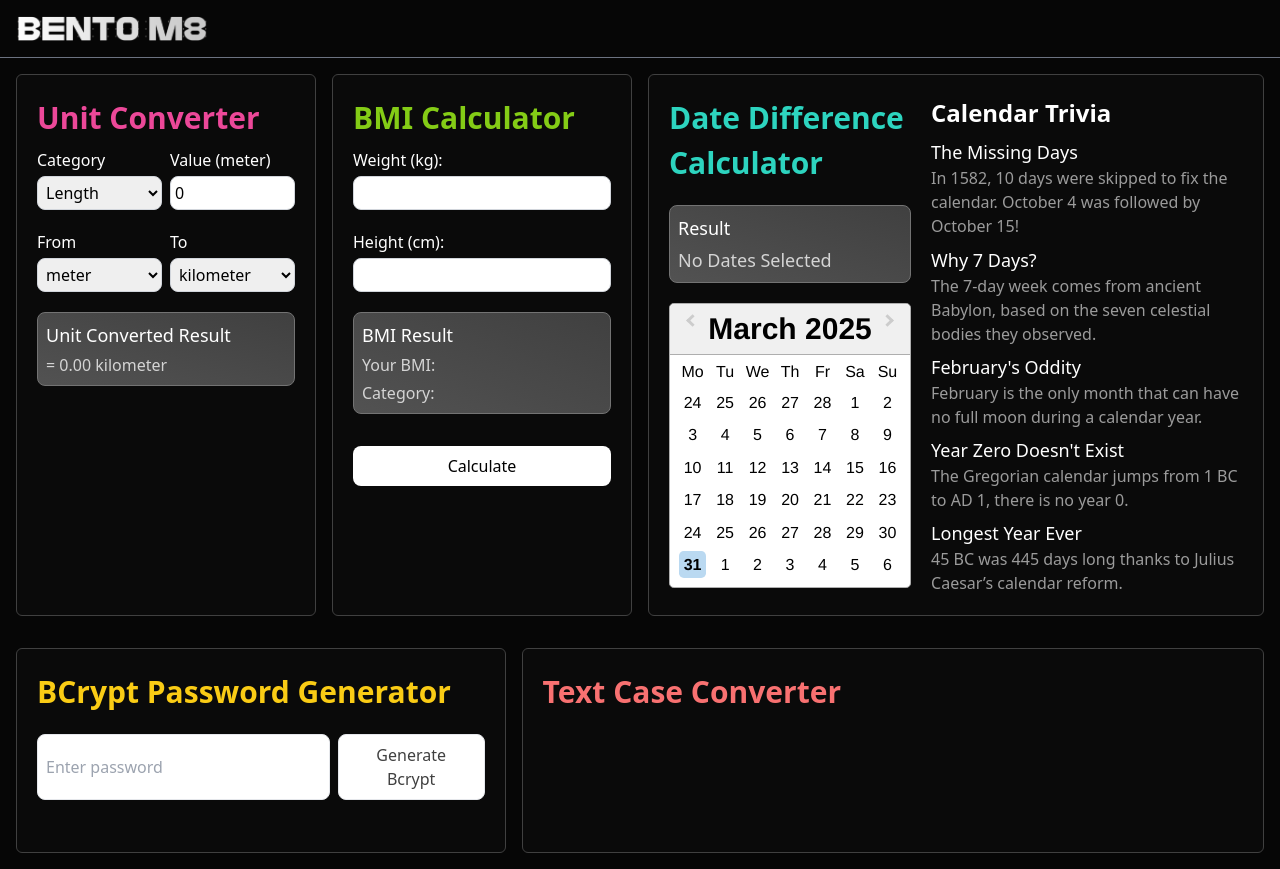
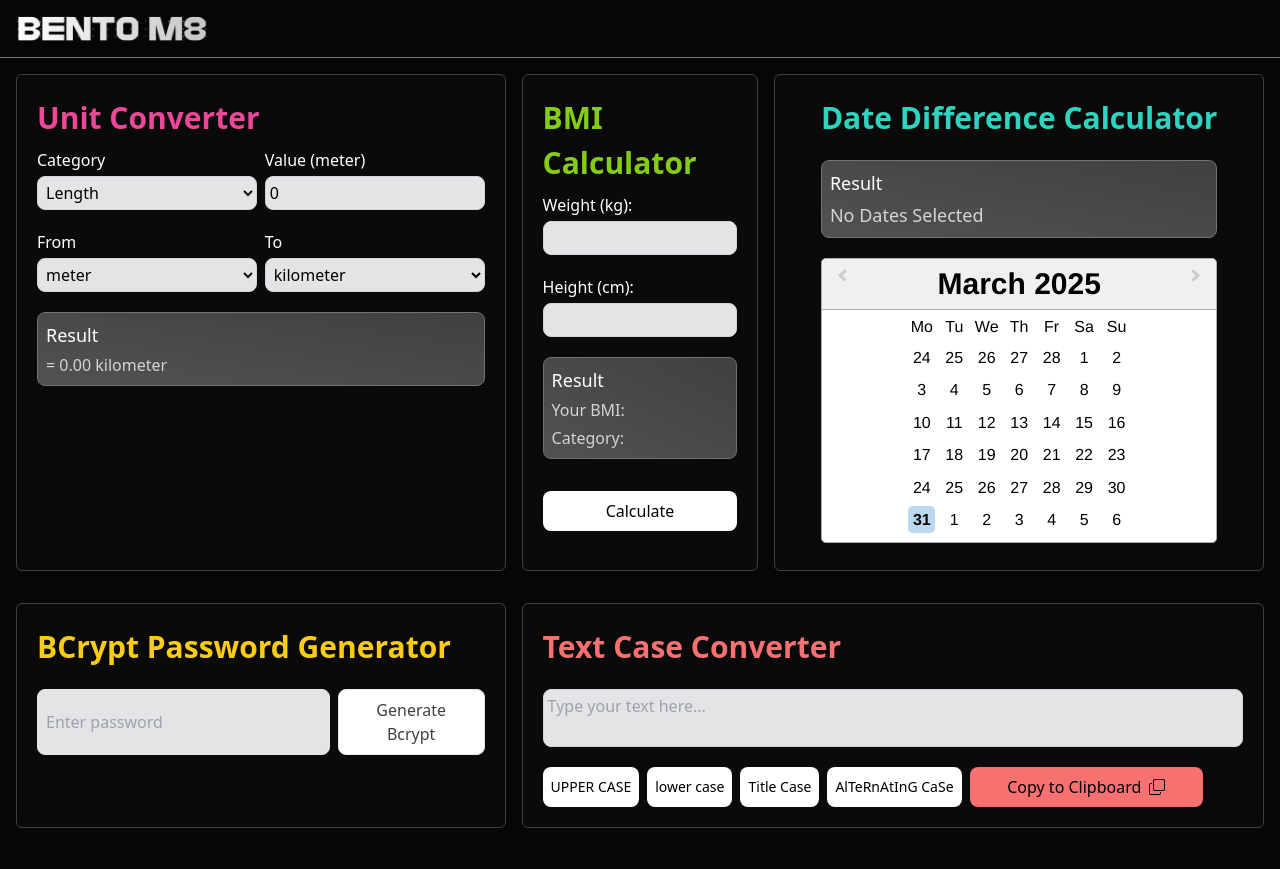
Before and after one commit to Cryobyte56/dev-tool-rect, a React (Vite) app: page / in a window 1280 px wide. After the commit the page ends 844 px from the top, so only its background shows below. Built offline with nearby package versions, Linux system fonts and the light colour scheme.

Commit message:
Organized Folder Structure. Completed Text Case Converter. Added useToast Hook and Toast Component for Reusability. Fixed Other UI-Related Things.

```diff
--- a/src/App.jsx
+++ b/src/App.jsx
@@ -1,10 +1,10 @@
 import "./App.css";
-import Navbar from "./Navbar";
-import UnitConverter from "./UnitConverter";
-import BMI from "./BMI";
-import DateDiff from "./DateDiff";
-import Bcrypt from "./Bcrypt_Gen";
-import TextCase from "./TextCase";
+import Navbar from "./components/Navbar";
+import UnitConverter from "./components/UnitConverter";
+import BMI from "./components/BMI";
+import DateDiff from "./components/DateDiff";
+import Bcrypt from "./components/Bcrypt_Gen";
+import TextCase from "./components/TextCase";
 
 function App() {
   return (
@@ -12,9 +12,9 @@ function App() {
       <Navbar />
       <div className="parent flex flex-col">
         {/* Top Row */}
-        <div className="grid grid-cols-1 sm:grid-cols-4 md:grid-cols-4 gap-4 p-4">
+        <div className="grid grid-cols-1 sm:grid-cols-5 md:grid-cols-5 gap-4 p-4">
           {/* Unit Converter Component */}
-          <div className="col-span-1 sm:col-span-1 md:col-span-1 bg-neutral-950 text-white border rounded-md border-neutral-700 p-5 animate-fade-up">
+          <div className="col-span-1 sm:col-span-2 md:col-span-2 bg-neutral-950 text-white border rounded-md border-neutral-700 p-5 animate-fade-up">
             <UnitConverter />
           </div>
 
--- a/src/TextCase.jsx
+++ /dev/null
@@ -1,11 +0,0 @@
-const TextCase = () => {
-  return (
-    <>
-      <h2 className="font-bold text-red-400 mb-5">
-        Text Case Converter
-      </h2>
-    </>
-  );
-};
-
-export default TextCase;
--- a/src/BMI.jsx
+++ b/src/components/BMI.jsx
@@ -35,7 +35,7 @@ const BMI = () => {
         <div className="weight flex flex-col gap-1">
           <label>Weight (kg):</label>
           <input
-            className="w-full rounded-lg text-black p-1 border border-gray-300 focus:border-lime-400 focus:outline-none"
+            className="w-full rounded-lg text-black p-1 bg-zinc-200 border border-gray-300 focus:border-lime-400 focus:outline-none"
             type="number"
             min="0"
             value={weight}
@@ -51,7 +51,7 @@ const BMI = () => {
         <div className="height flex flex-col gap-1">
           <label>Height (cm):</label>
           <input
-            className="w-full rounded-lg text-black p-1 border border-gray-300 focus:border-lime-400 focus:outline-none"
+            className="w-full rounded-lg text-black p-1 bg-zinc-200 border border-gray-300 focus:border-lime-400 focus:outline-none"
             type="number"
             min="0"
             value={height}
@@ -67,7 +67,7 @@ const BMI = () => {
       {/* Result */}
       <div className="result">
         <div className="flex flex-col gap-1 mt-5 w-full rounded-lg text-neutral-300 bg-gradient-to-tr from-neutral-600 to-neutral-700 p-2 border border-neutral-500">
-          <p className="font-medium text-lg text-white">BMI Result</p>
+          <p className="font-medium text-lg text-white">Result</p>
           <p className="text-md">Your BMI: {bmi}</p>
           <p className="text-md">Category: {category}</p>
         </div>
@@ -75,7 +75,7 @@ const BMI = () => {
 
       {/* Calculate Result */}
       <button
-        className="bmi-submit-btn mt-8 rounded-lg bg-white text-black font-medium p-2 hover:bg-neutral-200"
+        className="bmi-submit-btn mt-8 rounded-lg bg-white text-black font-medium p-2 hover:bg-zinc-200"
         onClick={calculateBMI}
       >
         Calculate
--- a/src/Bcrypt_Gen.jsx
+++ b/src/components/Bcrypt_Gen.jsx
@@ -1,10 +1,12 @@
 import bcrypt from "bcryptjs";
 import React, { useState, useEffect } from "react";
+import useToast from "../hooks/useToast";
+import Toast from "./Toast";
 
 const Bcrypt = () => {
   const [password, setPassword] = useState("");
   const [hash, setHash] = useState("");
-  const [showToast, setShowToast] = useState(false);
+  const { showToast, triggerToast } = useToast();
 
   // Toast
   useEffect(() => {
@@ -24,20 +26,18 @@ const Bcrypt = () => {
   const copyToClipboard = () => {
     if (hash) {
       navigator.clipboard.writeText(hash);
-      setShowToast(true);
+      triggerToast();
     }
   };
 
   return (
     <div className="bcrypt-container flex flex-col">
-      <h2 className="font-bold text-yellow-400 mb-5">BCrypt Password Generator</h2>
+      <h2 className="font-bold text-yellow-400 mb-5">
+        BCrypt Password Generator
+      </h2>
 
       {/* Toast Notification */}
-      {showToast && (
-        <div className="fixed bottom-8 left-1/2 transform -translate-x-1/2 z-50 bg-white text-black text-sm rounded-lg shadow-lg animate-fade-in-out px-4 py-2">
-          <p className="text-center">Copied to Clipboard!</p>
-        </div>
-      )}
+      <Toast show={showToast} message="Copied to Clipboard!" />
 
       <div className="flex gap-2 mb-8">
         <input
@@ -45,7 +45,7 @@ const Bcrypt = () => {
           placeholder="Enter password"
           value={password}
           onChange={(e) => setPassword(e.target.value)}
-          className="p-2 border rounded-lg w-2/3 text-black focus:border-yellow-400 focus:outline-none"
+          className="p-2 border rounded-lg w-2/3 text-black bg-zinc-200 focus:border-yellow-400 focus:outline-none"
         />
         <button
           onClick={generateHash}
--- a/src/DateDiff.jsx
+++ b/src/components/DateDiff.jsx
@@ -27,7 +27,7 @@ const DateDiff = () => {
   };
 
   return (
-    <div className="flex-col gap-5 sm:flex sm:flex-row">
+    <div className="flex-col gap-5 sm:flex sm:flex-row sm:justify-center">
       <div className="left">
         <h2 className="font-bold mb-2 text-teal-400">
           Date Difference Calculator
@@ -63,44 +63,6 @@ const DateDiff = () => {
           />
         </div>
       </div>
-
-      {/* Trivia Side - Filler */}
-      <div className="right grid gap-2 mt-5 sm:mt-0">
-        <h3 className="text-white">Calendar Trivia</h3>
-        <div>
-          <h5>The Missing Days</h5>
-          <p>
-            In 1582, 10 days were skipped to fix the calendar. October 4 was
-            followed by October 15!
-          </p>
-        </div>
-        <div>
-          <h5>Why 7 Days?</h5>
-          <p>
-            The 7-day week comes from ancient Babylon, based on the seven
-            celestial bodies they observed.
-          </p>
-        </div>
-        <div>
-          <h5>February's Oddity</h5>
-          <p>
-            February is the only month that can have no full moon during a
-            calendar year.
-          </p>
-        </div>
-        <div>
-          <h5>Year Zero Doesn't Exist</h5>
-          <p>
-            The Gregorian calendar jumps from 1 BC to AD 1, there is no year 0.
-          </p>
-        </div>
-        <div>
-          <h5>Longest Year Ever</h5>
-          <p>
-            45 BC was 445 days long thanks to Julius Caesar’s calendar reform.
-          </p>
-        </div>
-      </div>
     </div>
   );
 };
--- a/src/Navbar.jsx
+++ b/src/components/Navbar.jsx
@@ -1,4 +1,4 @@
-import logo from "./assets/logo.png";
+import logo from "../assets/logo.png";
 
 const Navbar = () => {
   return (
--- /dev/null
+++ b/src/components/TextCase.jsx
@@ -0,0 +1,112 @@
+import React, { useState } from "react";
+import useToast from "../hooks/useToast";
+import Toast from "./Toast";
+
+const TextCase = () => {
+  const [text, setText] = useState("");
+  const { showToast, triggerToast } = useToast();
+
+  const toTitleCase = (str) =>
+    str
+      .toLowerCase()
+      .split(" ")
+      .map((word) => word.charAt(0).toUpperCase() + word.slice(1))
+      .join(" ");
+
+  const toAlternatingCase = (str) =>
+    str
+      .split("")
+      .map((char, i) => (i % 2 === 0 ? char.toLowerCase() : char.toUpperCase()))
+      .join("");
+
+  const handleConvert = (type) => {
+    switch (type) {
+      case "upper":
+        setText(text.toUpperCase());
+        break;
+      case "lower":
+        setText(text.toLowerCase());
+        break;
+      case "title":
+        setText(toTitleCase(text));
+        break;
+      case "alt":
+        setText(toAlternatingCase(text));
+        break;
+      default:
+        break;
+    }
+  };
+
+  const handleCopy = () => {
+    navigator.clipboard.writeText(text);
+    triggerToast();
+  };
+
+  return (
+    <div className="text-case-converter flex flex-col gap-5">
+      <h2 className="font-bold text-red-400">Text Case Converter</h2>
+
+      {/* Text Area */}
+      <textarea
+        className="text-area w-full rounded-lg text-black p-1 border bg-zinc-200 border-gray-300 focus:border-red-400 focus:outline-none"
+        id="text-area"
+        placeholder="Type your text here..."
+        value={text}
+        onChange={(e) => setText(e.target.value)}
+      ></textarea>
+
+      {/* Buttons */}
+      <div className="buttons flex flex-wrap gap-2">
+        <button
+          onClick={() => handleConvert("upper")}
+          className="bg-white text-black rounded-lg p-2 text-sm font-medium hover:bg-neutral-200"
+        >
+          UPPER CASE
+        </button>
+        <button
+          onClick={() => handleConvert("lower")}
+          className="bg-white text-black rounded-lg p-2 text-sm font-medium hover:bg-neutral-200"
+        >
+          lower case
+        </button>
+        <button
+          onClick={() => handleConvert("title")}
+          className="bg-white text-black rounded-lg p-2 text-sm font-medium hover:bg-neutral-200"
+        >
+          Title Case
+        </button>
+        <button
+          onClick={() => handleConvert("alt")}
+          className="bg-white text-black rounded-lg p-2 text-sm font-medium hover:bg-neutral-200"
+        >
+          AlTeRnAtInG CaSe
+        </button>
+        <button
+          onClick={handleCopy}
+          className="w-full sm:w-1/3 font-medium bg-red-400 text-black px-4 py-2 rounded-lg hover:bg-red-500 transition flex items-center justify-center gap-2"
+        >
+          Copy to Clipboard
+          <svg
+            xmlns="http://www.w3.org/2000/svg"
+            width="16"
+            height="16"
+            fill="currentColor"
+            className="bi bi-copy"
+            viewBox="0 0 16 16"
+          >
+            <path
+              fillRule="evenodd"
+              d="M4 2a2 2 0 0 1 2-2h8a2 2 0 0 1 2 2v8a2 2 0 0 1-2 2H6a2 2 0 0 1-2-2zm2-1a1 1 0 0 0-1 1v8a1 1 0 0 0 1 1h8a1 1 0 0 0 1-1V2a1 1 0 0 0-1-1zM2 5a1 1 0 0 0-1 1v8a1 1 0 0 0 1 1h8a1 1 0 0 0 1-1v-1h1v1a2 2 0 0 1-2 2H2a2 2 0 0 1-2-2V6a2 2 0 0 1 2-2h1v1z"
+            />
+          </svg>
+        </button>
+
+        {/* Toast Notification */}
+        <Toast show={showToast} message="Copied to Clipboard!" />
+      </div>
+    </div>
+  );
+};
+
+export default TextCase;
--- /dev/null
+++ b/src/components/Toast.jsx
@@ -0,0 +1,11 @@
+const Toast = ({ show, message = "Copied to Clipboard!" }) => {
+  if (!show) return null;
+
+  return (
+    <div className="fixed bottom-8 left-1/2 transform -translate-x-1/2 z-50 bg-white text-black text-sm rounded-lg shadow-lg animate-fade-in-out px-4 py-2">
+      <p className="text-center">{message}</p>
+    </div>
+  );
+};
+
+export default Toast;
--- a/src/UnitConverter.jsx
+++ b/src/components/UnitConverter.jsx
@@ -70,7 +70,7 @@ const UnitConverter = () => {
           <select
             value={category}
             onChange={(e) => handleCategoryChange(e.target.value)}
-            className="w-full rounded-lg text-black p-1 border border-gray-300 focus:border-pink-400 focus:outline-none"
+            className="w-full rounded-lg text-black p-1 border bg-zinc-200 border-gray-300 focus:border-pink-400 focus:outline-none"
           >
             <option value="length">Length</option>
             <option value="weight">Weight</option>
@@ -93,7 +93,7 @@ const UnitConverter = () => {
               )
             }
             placeholder="Enter A Value"
-            className="w-full rounded-lg text-black p-1 border border-gray-300 focus:border-pink-400 focus:outline-none"
+            className="w-full rounded-lg text-black p-1 border bg-zinc-200 border-gray-300 focus:border-pink-400 focus:outline-none"
           />
         </div>
       </div>
@@ -106,7 +106,7 @@ const UnitConverter = () => {
           <select
             value={fromUnit}
             onChange={(e) => handleFromUnitChange(e.target.value)}
-            className="w-full rounded-lg text-black p-1 border border-gray-300 focus:border-pink-400 focus:outline-none"
+            className="w-full rounded-lg text-black p-1 border bg-zinc-200 border-gray-300 focus:border-pink-400 focus:outline-none"
           >
             {Object.keys(conversions[category]).map((unit) => (
               <option key={unit} value={unit}>
@@ -122,7 +122,7 @@ const UnitConverter = () => {
           <select
             value={toUnit}
             onChange={(e) => handleToUnitChange(e.target.value)}
-            className="w-full rounded-lg text-black p-1 border border-gray-300 focus:border-pink-400 focus:outline-none"
+            className="w-full rounded-lg text-black p-1 border bg-zinc-200 border-gray-300 focus:border-pink-400 focus:outline-none"
           >
             {Object.keys(conversions[category]).map((unit) => (
               <option key={unit} value={unit}>
@@ -135,7 +135,7 @@ const UnitConverter = () => {
 
       {/* Result */}
       <div className="flex flex-col gap-1 mt-5 w-full rounded-lg text-neutral-300 bg-gradient-to-tr from-neutral-600 to-neutral-700 p-2 border border-neutral-500">
-        <p className="font-medium text-lg text-white">Unit Converted Result</p>
+        <p className="font-medium text-lg text-white">Result</p>
         <span className="text-md">
           = {!isNaN(result) ? result.toFixed(2) : "0.00"} {toUnit || ""}
         </span>
--- /dev/null
+++ b/src/hooks/useToast.jsx
@@ -0,0 +1,20 @@
+import { useState, useEffect, useCallback } from "react";
+
+const useToast = () => {
+  const [showToast, setShowToast] = useState(false);
+
+  const triggerToast = useCallback(() => {
+    setShowToast(true);
+  }, []);
+
+  useEffect(() => {
+    if (showToast) {
+      const timer = setTimeout(() => setShowToast(false), 3000);
+      return () => clearTimeout(timer);
+    }
+  }, [showToast]);
+
+  return { showToast, triggerToast };
+};
+
+export default useToast;
--- a/src/index.css
+++ b/src/index.css
@@ -74,3 +74,8 @@ h6 {
     }
   }
 }
+
+/* Text Case Converter */
+.text-area{
+  resize: none;
+}
```
